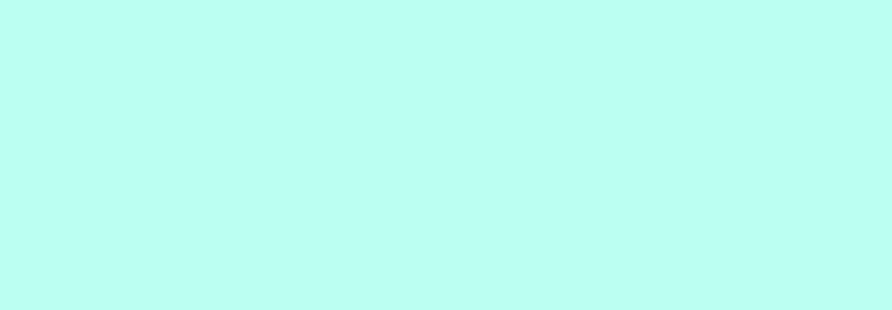
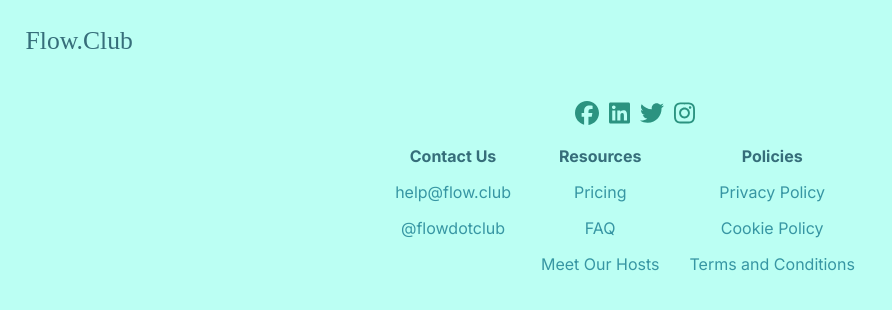
Before and after one commit to smehdi29/FlowClub, a React (Create React App) app in the folder flowclub-app/: page /home in a window 1280 px wide. Before the commit this address had no page. Shown: the top 310 px of the page, without its empty margins (0-892 px from the left). Built offline with nearby package versions, Linux system fonts and the light colour scheme; a web font is replaced by a local one.

Commit message:
added routes to App.js for pages

```diff
--- a/flowclub-app/src/App.js
+++ b/flowclub-app/src/App.js
@@ -2,12 +2,18 @@
 import './App.css';
 import { BrowserRouter as Router, Route, Routes } from 'react-router-dom';
 import LandingPage from './Components/LandingPage';
+import Homepage from './Components/Homepage';
+import LoginPage from './Components/LoginPage';
+import CreateAccount from './Components/CreateAccount';
 
 function App() {
   return (
     <Router>
       <Routes>
         <Route path="/" exact element={<LandingPage />} />
+        <Route path="/login" exact element={<LoginPage />} />
+        <Route path="/signup" exact element={<CreateAccount />} />
+        <Route path="/home" exact element={<Homepage />} />
       </Routes>
     </Router>
   );
```
